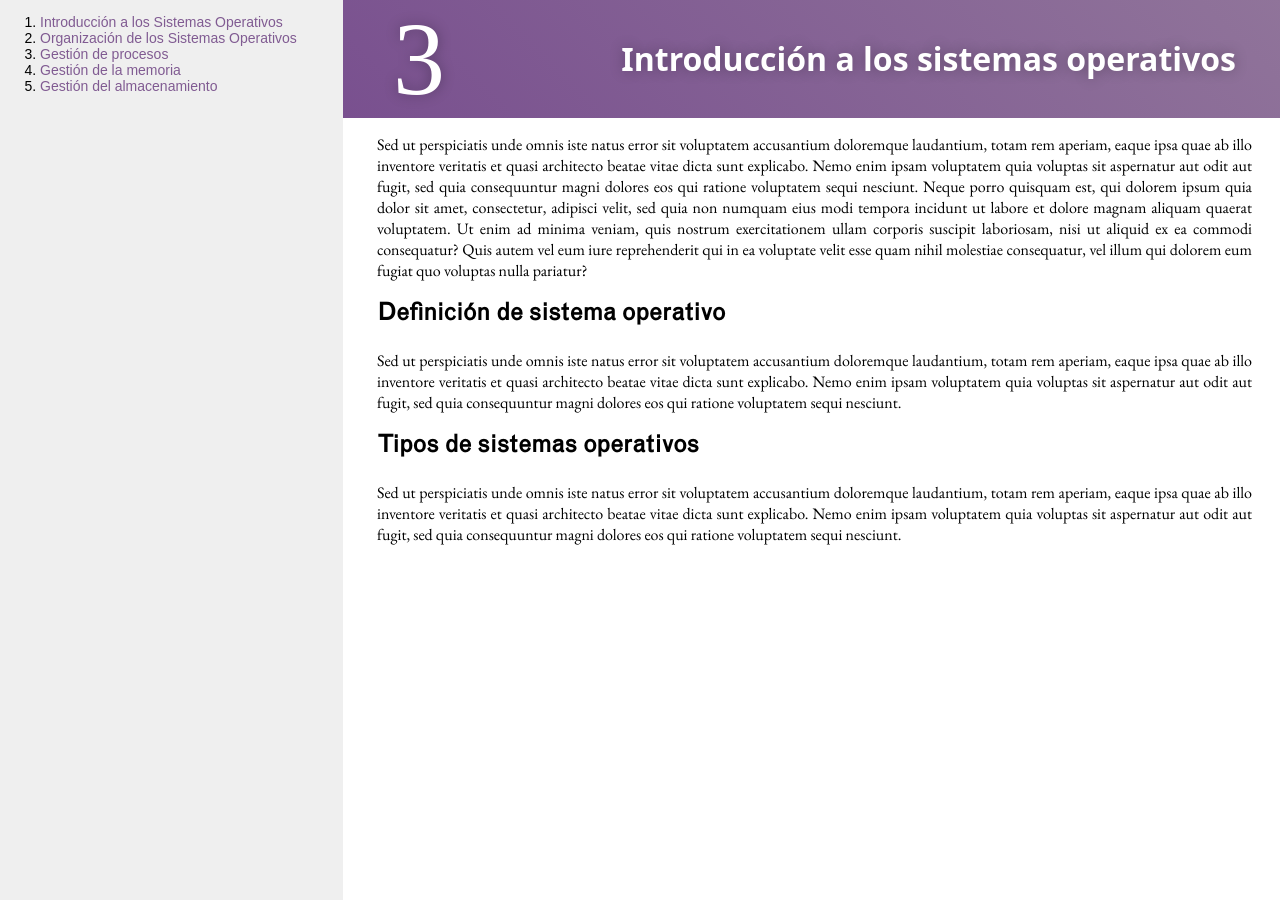
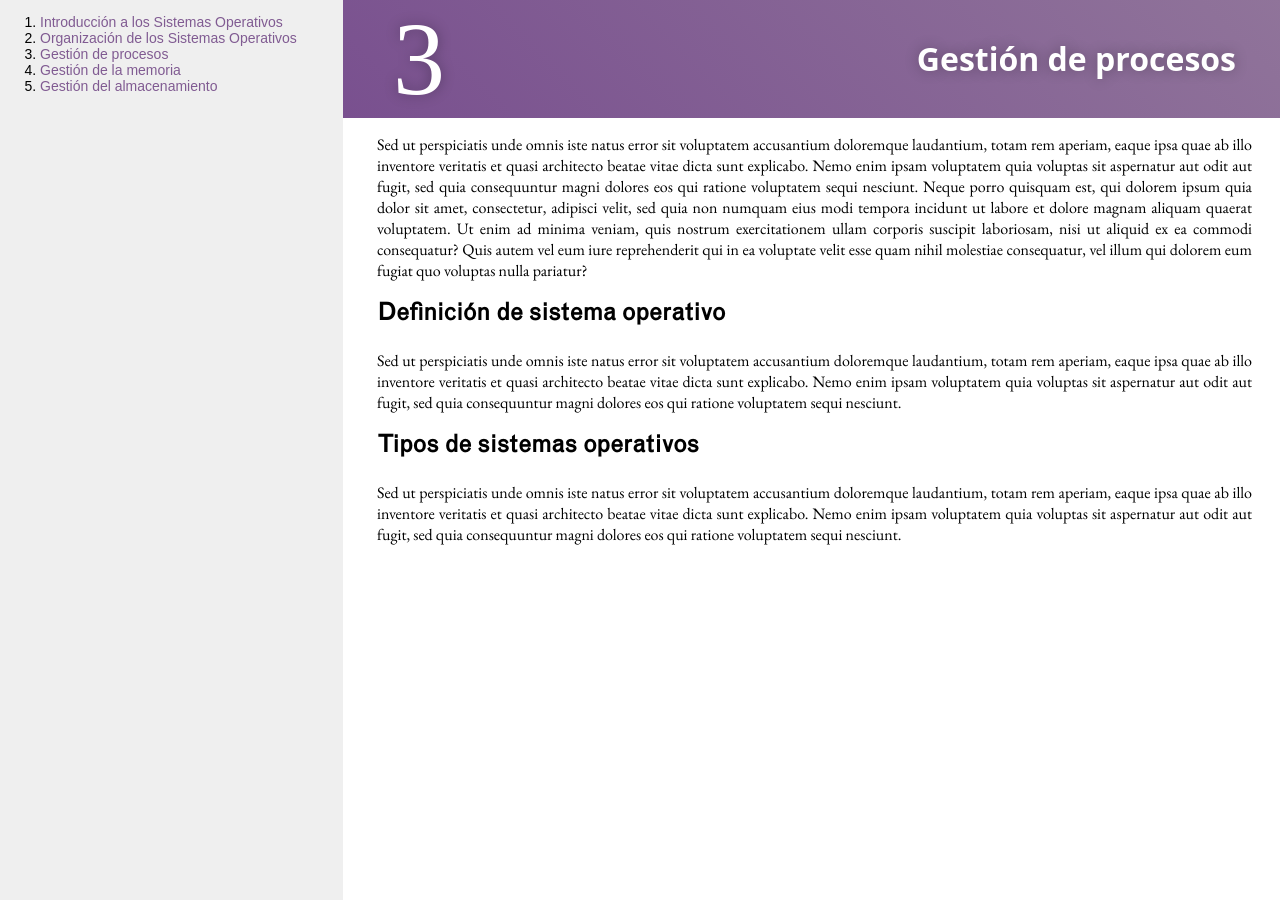
Before and after one commit to dkaerit/SSOO, a Jekyll site: the page built from _posts/2020-10-05-TEMA03.md, in a window 1280 px wide. Built offline with Jekyll 4.4.1, drawn with Linux system fonts in a browser that asks for light colours; some web fonts are replaced.

Commit message:
Update 2020-10-05-TEMA03.md

```diff
--- a/_posts/2020-10-05-TEMA03.md
+++ b/_posts/2020-10-05-TEMA03.md
@@ -3,7 +3,7 @@ layout: post
 ---
 <div class="header">
   <div class="numbrerUnit">3</div>
-  <h1>Introducción a los sistemas operativos</h1>
+  <h1>Gestión de procesos</h1>
 </div>
 
 Sed ut perspiciatis unde omnis iste natus error sit voluptatem accusantium doloremque laudantium, totam rem aperiam, eaque ipsa quae ab illo inventore veritatis et quasi architecto beatae vitae dicta sunt explicabo. Nemo enim ipsam voluptatem quia voluptas sit aspernatur aut odit aut fugit, sed quia consequuntur magni dolores eos qui ratione voluptatem sequi nesciunt.
```
